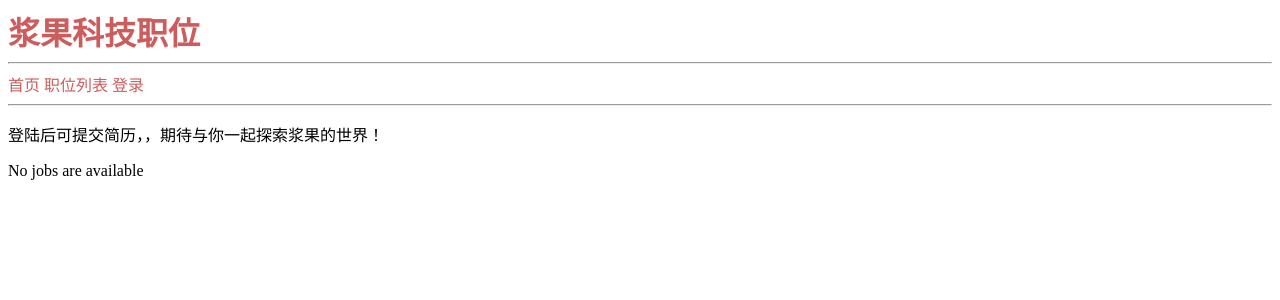
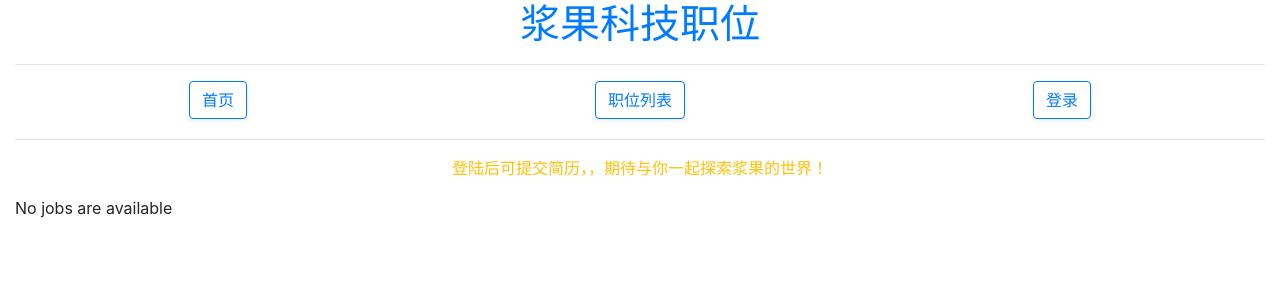
Before and after one commit to xiaolu2333/meetingroom, a Django app: page / in a window 1280 px wide. Shown: the top 300 px of the page. Run offline with Django 3.2, Linux system fonts and the light colour scheme; data that the repository does not hold is empty; some libraries are stand-ins or nearby versions.

Commit message:
用bootstrap美化前端页面

```diff
--- a/jobs/templates/base.html
+++ b/jobs/templates/base.html
@@ -1,29 +1,46 @@
-<!DOCTYPE html>
-<html lang="en">
-<head>
-    <meta charset="UTF-8">
+{# Load the tag library #}
+{% load bootstrap4 %}
+
+{# Load CSS and JavaScript #}
+{% bootstrap_css %}
+{% bootstrap_javascript jquery='full' %}
+
+{# Display django.contrib.messages as Bootstrap alerts #}
+{% bootstrap_messages %}
+
+
 <title>{% block title %}Title{% endblock %}</title>
-</head>
-<body>
-    <h1 style="margin: auto;width: auto; color: indianred">浆果科技职位</h1>
+
+<div class="container-fluid">
+    <h1 class="text-center text-primary">浆果科技职位</h1>
     <hr>
     {% block header %}
-    <a href="/" style="text-decoration: none; color: indianred">首页</a>
-    <a href="/joblist/" style="text-decoration: none; color: indianred">职位列表</a>
+        {#        <a href="/" style="text-decoration: none; color: indianred">首页</a>#}
+        <ul class="nav nav-pills nav-fill">
+            <li class="nav-item">
+                <a href="/" class="btn btn-outline-primary shadow-sm mb-1 bg-body rounded text-primary">首页</a>
+            </li>
+            <li class="nav-item">
+                <a href="/joblist/" class="btn btn-outline-primary shadow-sm mb-1 bg-body rounded text-primary">职位列表</a>
+            </li>
+            <li class="nav-item">
                 {% if user.is_authenticated %}
-    <a href="/accounts/logout/" style="text-decoration: none; color: indianred">退出</a>
+                    <a href="/accounts/logout/"
+                       class="btn btn-outline-primary shadow-sm mb-1 bg-body rounded text-primary">退出</a>
                 {% else %}
-    <a href="/accounts/login/" style="text-decoration: none; color: indianred">登录</a>
+                    <a href="/accounts/login/"
+                       class="btn btn-outline-primary shadow-sm mb-1 bg-body rounded text-primary">登录</a>
                 {% endif %}
+            </li>
+        </ul>
     {% endblock %}
     <hr>
-
+    <div class="text-center">
         {% if user.is_authenticated %}
-    <p><span style="color: deeppink">{{ user.username }}</span>，终于等待你，期待与你一起探索浆果的世界！</p>
+            <p class="text-right"><span class="text-primary">{{ user.username }}</span>，终于等待你，期待与你一起探索浆果的世界！</p>
         {% else %}
-    <p>登陆后可提交简历，，期待与你一起探索浆果的世界！</p>
+            <p class="text-warning">登陆后可提交简历，，期待与你一起探索浆果的世界！</p>
         {% endif %}
-
+    </div>
     {% block content %}{% endblock %}
-</body>
-</html>
+</div>
--- a/jobs/templates/joblist.html
+++ b/jobs/templates/joblist.html
@@ -3,13 +3,27 @@
 {% block title %}职位列表{% endblock %}
 
 {% block content %}
-{% if job_list%}
-    <ul>
-    {% for job in job_list %}
-        <li>{{ job.type_name }} <a href="/job/{{ job.id }}" style="text-decoration: none; color: deeppink">{{ job.job_name }}</a> {{ job.city_name }}</li>
-    {% endfor %}
-    </ul>
-{% else %}
-    <p>No jobs are available</p>
-{% endif %}
+    {% if job_list %}
+        <div class="float-md-start">
+            {% for job in job_list %}
+                <div class="card m-1 shadow-sm bg-body rounded">
+                    <div class="card-body">
+                        <div class="row g-0">
+                            <div class="col-sm-2  mt-2">
+                                <p class="text-center">{{ job.type_name }}</p>
+                            </div>
+                            <div class="col-sm text-center">
+                                <a href="/job/{{ job.id }}" class="btn btn-outline-primary text-primary shadow-sm  bg-body">{{ job.job_name }}</a>
+                            </div>
+                            <div class="col-sm-2   mt-2">
+                                <p class="text-center">{{ job.city_name }}</p>
+                            </div>
+                        </div>
+                    </div>
+                </div>
+            {% endfor %}
+        </div>
+    {% else %}
+        <p>No jobs are available</p>
+    {% endif %}
 {% endblock %}
--- a/settings/base.py
+++ b/settings/base.py
@@ -30,6 +30,7 @@ ALLOWED_HOSTS = []
 
 INSTALLED_APPS = [
     'grappelli',
+    'bootstrap4',
     'registration',  # should be immediately above 'django.contrib.admin'
     'django.contrib.admin',
     'django.contrib.auth',
```
Also changed, not shown: jobs/templates/jobdetail.html (+27 -17 lines), jobs/templates/resume_form.html (+19 -6 lines). Lines whose indentation alone changed are shown as unchanged.
